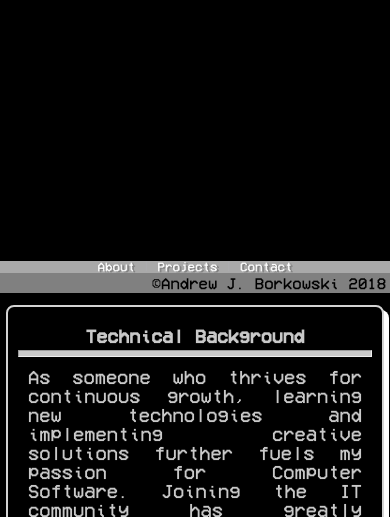
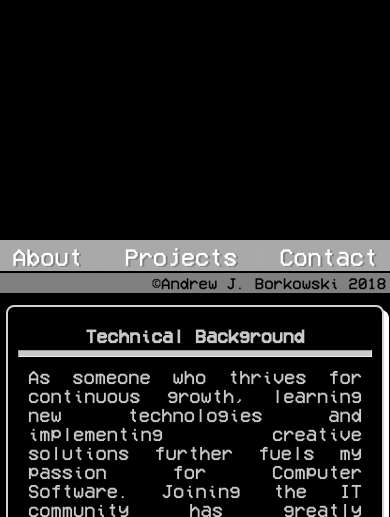
Before and after one commit to AnJoBo/AnJoBo, a PHP site: page / in a window 390 px wide. Shown: the part 551-1068 px from the top of the page. Run offline with PHP 8.4, Linux system fonts and the light colour scheme.

Commit message:
Updating mobile nav due to chrome changes

```diff
--- a/styles.css
+++ b/styles.css
@@ -72,9 +72,9 @@ body {
     left: 0;
     right: 0;
     text-align: center;
-    z-index: 1;
     background-color: darkgrey;
-    font-size: 0.8em;
+    font-size: 1.5em;
+    padding: 5px 0;
 }
 
 .nav-list * {
```
